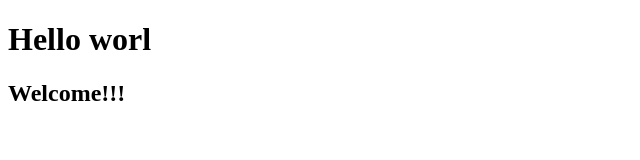
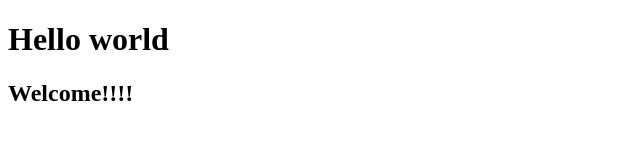
Before and after one commit to mxavier222/Firstproj, a plain HTML site: page index.html in a window 1280 px wide. Shown: the full height of the page, 0-640 px from the left. Drawn offline with Linux system fonts and the light colour scheme.

Commit message:
changed.

```diff
--- a/index.html
+++ b/index.html
@@ -6,7 +6,7 @@
     <title>Example</title>
 </head>
 <body>
-    <h1>Hello worl</h1>
-    <h2>Welcome!!!</h2>
+    <h1>Hello world</h1>
+    <h2>Welcome!!!!</h2>
 </body>
 </html>
```
